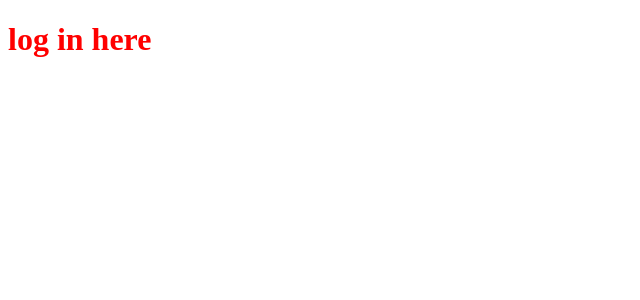
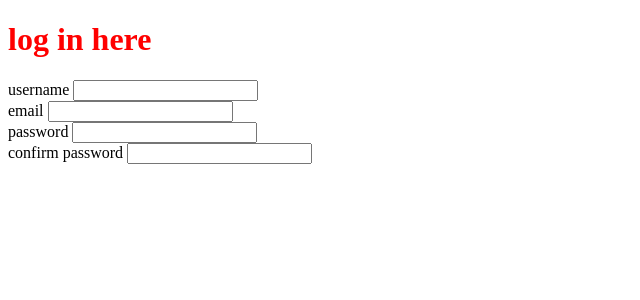
Before and after one commit to prosperReigns/St-Helen_community, a Django app: template st_helen/templates/login.html in a window 1280 px wide. Shown: the top 300 px of the page, without its empty margins (0-640 px from the left). Run offline with Django 4.2, Linux system fonts and the light colour scheme; the template is opened without the code that fills it, so the values that code supplies are empty; parts of the project's set-up code (start-up, migrations or seed data) failed here and were passed over.

Commit message:
login attempt

```diff
--- a/st_helen/templates/login.html
+++ b/st_helen/templates/login.html
@@ -5,4 +5,28 @@
 
 {% block content %}
     <h1>log in here</h1>
+
+    <form action="" method="POST">
+        {% for message in messages %}
+        <p>{{message}}</p>
+        {% endfor %}
+
+        {% csrf_token %} <!-- this prevents it getting hacked -->
+        <div class="form-control">
+            <label for="uname">username</label>
+            <input type="text" name="username" id="uname">
+        </div>
+        <div class="form-control"> <!-- idk if this is necessary for login-->
+            <label for="email">email</label>
+            <input type="email" name="email" id="email">
+        </div>
+        <div class="form-control">
+            <label for="password">password</label>
+            <input type="password" name="password" id="password">
+        </div>
+        <div class="form-control">
+            <label for="password2">confirm password</label>
+            <input type="password" name="password2" id="password2">
+        </div>
+
 {% endblock %}
```
Also changed, not shown: st_helen/core/views.py (+21 -1 lines).
